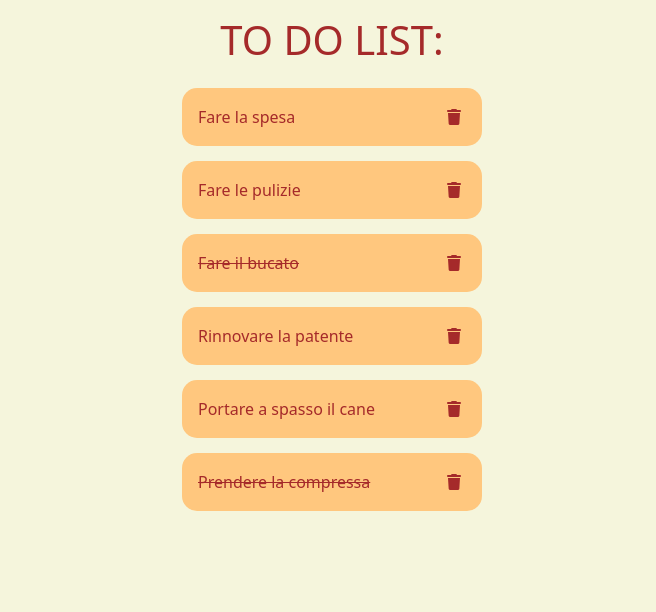
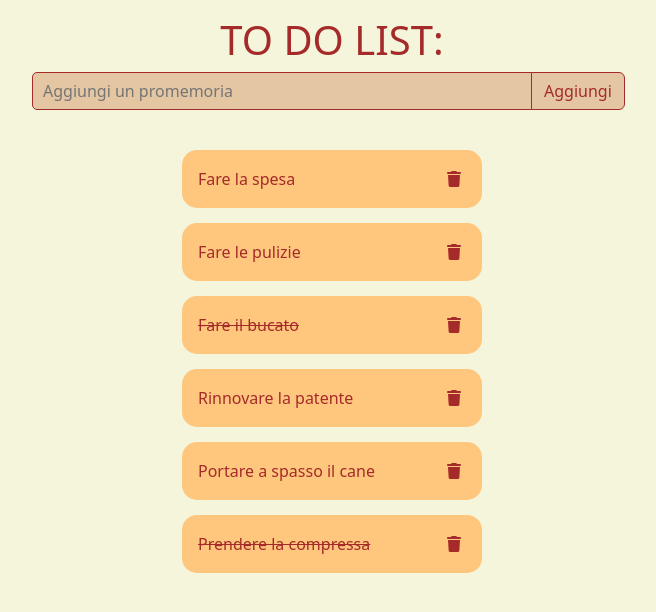
Before and after one commit to AntonioDiBari/vue-todolist, a plain HTML site: page index.html in a window 1280 px wide. Shown: the whole page, without its empty margins (308-964 px from the left). Drawn offline with nearby package versions, Linux system fonts and the light colour scheme.

Commit message:
feat: Milestone 3

```diff
--- a/css/style.css
+++ b/css/style.css
@@ -38,3 +38,24 @@ ul {
   padding: 5px;
   cursor: pointer;
 }
+
+.inputArea {
+  display: flex;
+  justify-content: center;
+  align-items: center;
+}
+
+.input-group {
+  width: 600px;
+}
+.input-text {
+  width: 500px;
+  border-radius: 5px;
+  padding-left: 10px;
+}
+.input-group > input,
+.input-group > button {
+  border: 1px solid brown;
+  background-color: rgb(228, 198, 163);
+  color: brown;
+}
--- a/index.html
+++ b/index.html
@@ -34,6 +34,23 @@
   <body>
     <div id="root" class="container text-center my-3">
       <h1>TO DO LIST:</h1>
+      <section class="inputArea">
+        <div class="input-group mb-3">
+          <input
+            v-model.trim="newTask.text"
+            type="text"
+            class="input-text"
+            placeholder="Aggiungi un promemoria"
+          />
+          <button
+            @click="addTask()"
+            class="btn btn-outline-secondary"
+            type="button"
+          >
+            Aggiungi
+          </button>
+        </div>
+      </section>
       <ul>
         <li v-for="(task,index) in tasks" class="toDoEl">
           <div v-if="!task.state" class="textEl">{{task.text}}</div>
--- a/js/main.js
+++ b/js/main.js
@@ -29,12 +29,25 @@ const app = createApp({
           state: true,
         },
       ],
+      newTask: {
+        text: "",
+        state: false,
+      },
     };
   },
   methods: {
     deleteTask(currentTask) {
       this.tasks.splice(currentTask, 1);
     },
+    addTask() {
+      if (!this.newTask.text || this.newTask.text.length <= 5) {
+        alert("Inserisci almeno 5 caratteri");
+        return;
+      }
+      const newTaskCopy = { ...this.newTask };
+      this.tasks.push(newTaskCopy);
+      this.newTask.text = "";
+    },
   },
   mounted() {},
 });
```
